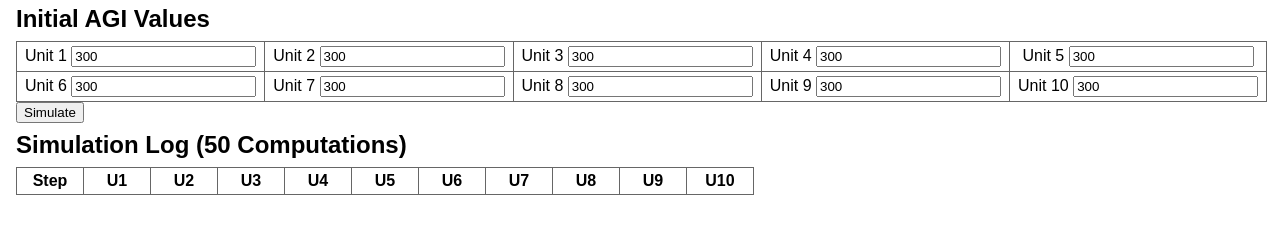
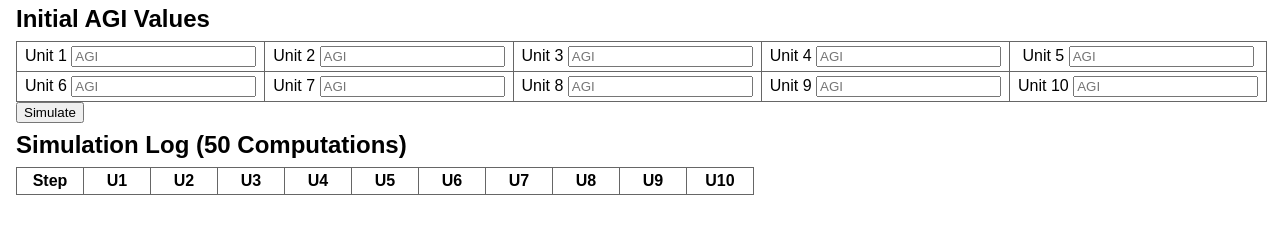
Before and after one commit to suibfh/action-value-simuleta, a plain HTML site: page docs/index.html in a window 1280 px wide. Shown: the part 56-290 px from the top of the page. Drawn offline with Linux system fonts and the light colour scheme.

Commit message:
Add files via upload

```diff
--- a/docs/index.html
+++ b/docs/index.html
@@ -2,7 +2,7 @@
 <html lang="en">
 <head>
   <meta charset="UTF-8" />
-  <title>BFH Action Order Simulator v002</title>
+  <title>BFH Action Order Simulator v003</title>
   <link rel="stylesheet" href="style.css" />
 </head>
 <body>
@@ -13,18 +13,18 @@
     <table>
       <tbody>
         <tr>
-          <td>Unit&nbsp;1&nbsp;<input type="number" id="agi1" min="0" value="300" /></td>
-          <td>Unit&nbsp;2&nbsp;<input type="number" id="agi2" min="0" value="300" /></td>
-          <td>Unit&nbsp;3&nbsp;<input type="number" id="agi3" min="0" value="300" /></td>
-          <td>Unit&nbsp;4&nbsp;<input type="number" id="agi4" min="0" value="300" /></td>
-          <td>Unit&nbsp;5&nbsp;<input type="number" id="agi5" min="0" value="300" /></td>
+          <td>Unit&nbsp;1&nbsp;<input type="number" id="agi1" min="0" placeholder="AGI" /></td>
+          <td>Unit&nbsp;2&nbsp;<input type="number" id="agi2" min="0" placeholder="AGI" /></td>
+          <td>Unit&nbsp;3&nbsp;<input type="number" id="agi3" min="0" placeholder="AGI" /></td>
+          <td>Unit&nbsp;4&nbsp;<input type="number" id="agi4" min="0" placeholder="AGI" /></td>
+          <td>Unit&nbsp;5&nbsp;<input type="number" id="agi5" min="0" placeholder="AGI" /></td>
         </tr>
         <tr>
-          <td>Unit&nbsp;6&nbsp;<input type="number" id="agi6" min="0" value="300" /></td>
-          <td>Unit&nbsp;7&nbsp;<input type="number" id="agi7" min="0" value="300" /></td>
-          <td>Unit&nbsp;8&nbsp;<input type="number" id="agi8" min="0" value="300" /></td>
-          <td>Unit&nbsp;9&nbsp;<input type="number" id="agi9" min="0" value="300" /></td>
-          <td>Unit&nbsp;10&nbsp;<input type="number" id="agi10" min="0" value="300" /></td>
+          <td>Unit&nbsp;6&nbsp;<input type="number" id="agi6" min="0" placeholder="AGI" /></td>
+          <td>Unit&nbsp;7&nbsp;<input type="number" id="agi7" min="0" placeholder="AGI" /></td>
+          <td>Unit&nbsp;8&nbsp;<input type="number" id="agi8" min="0" placeholder="AGI" /></td>
+          <td>Unit&nbsp;9&nbsp;<input type="number" id="agi9" min="0" placeholder="AGI" /></td>
+          <td>Unit&nbsp;10&nbsp;<input type="number" id="agi10" min="0" placeholder="AGI" /></td>
         </tr>
       </tbody>
     </table>
```
